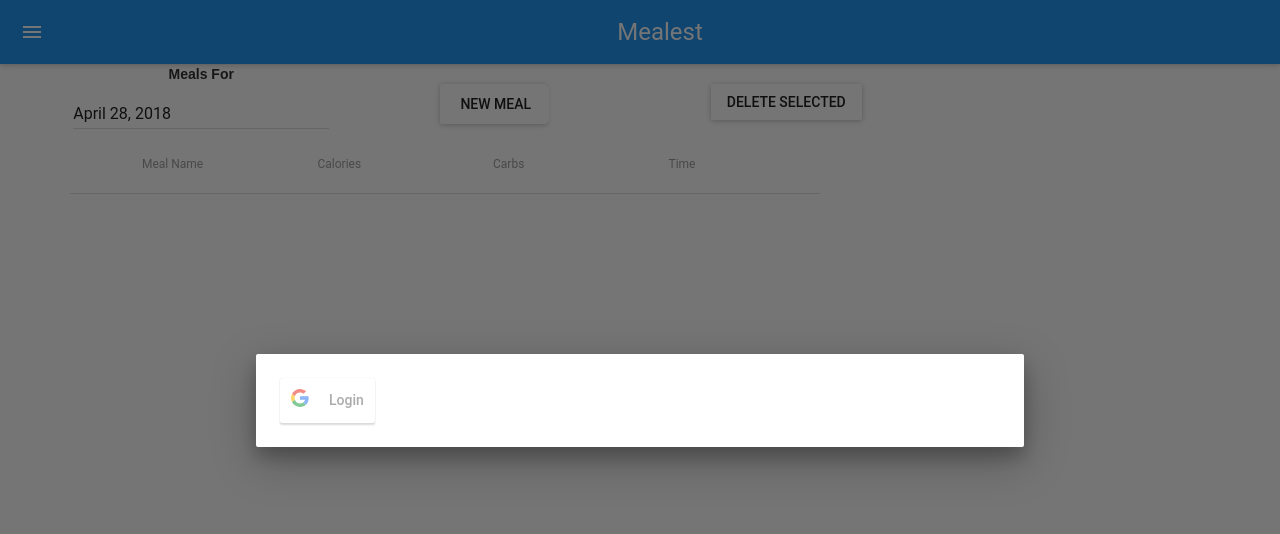
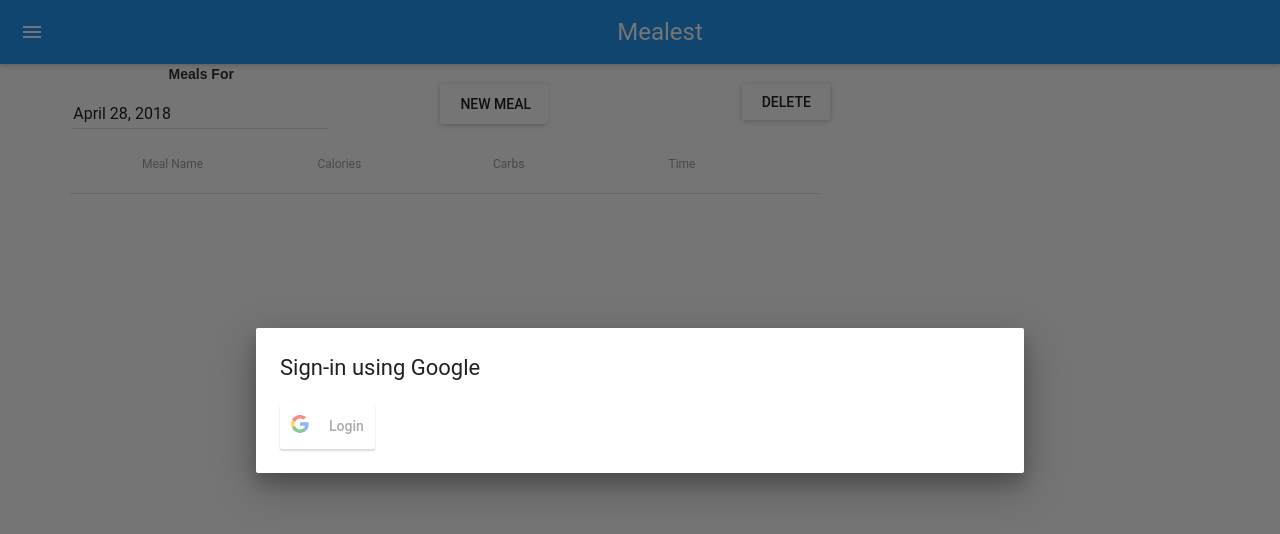
Before and after one commit to dkershner/fullstackFinalProject, a React (Create React App) app in the folder mealtracker/: page / in a window 1280 px wide. Shown: the top 534 px of the page. Built offline with nearby package versions, Linux system fonts and the light colour scheme; what react-tap-event-plugin would draw is missing.

Commit message:
Frontend

```diff
--- a/mealtracker/src/Dashboard.jsx
+++ b/mealtracker/src/Dashboard.jsx
@@ -211,6 +211,7 @@
       //Put Chosen days meals here with text fields Tables and buttons
       <div>
         <Dialog
+          title="Sign-in using Google"
           modal={false}
           open={this.state.needLogIn}
           onRequestClose={this.handleAlertClose}
@@ -295,7 +296,7 @@
             </Col>
             <Col lg={3} md={3} sm={3} xs={3}>
               <br/>
-              <RaisedButton id="deleteMeal" label="Delete Selected" onClick={this.deleteMeals} />
+              <RaisedButton id="deleteMeal" label="Delete" onClick={this.deleteMeals} />
             </Col>
           </Row>
           {/* */}
```
